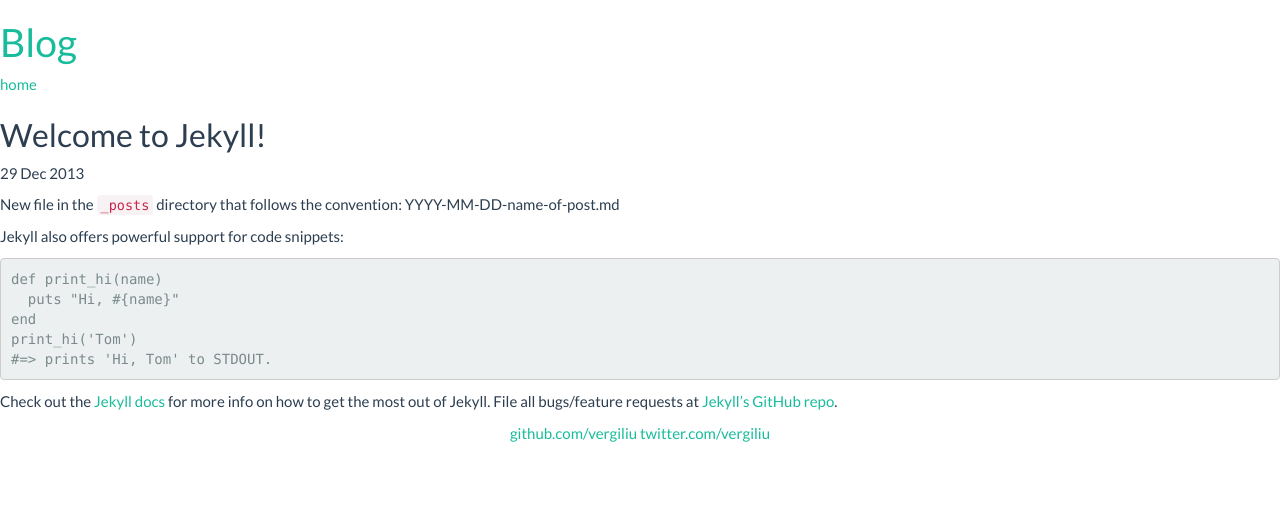
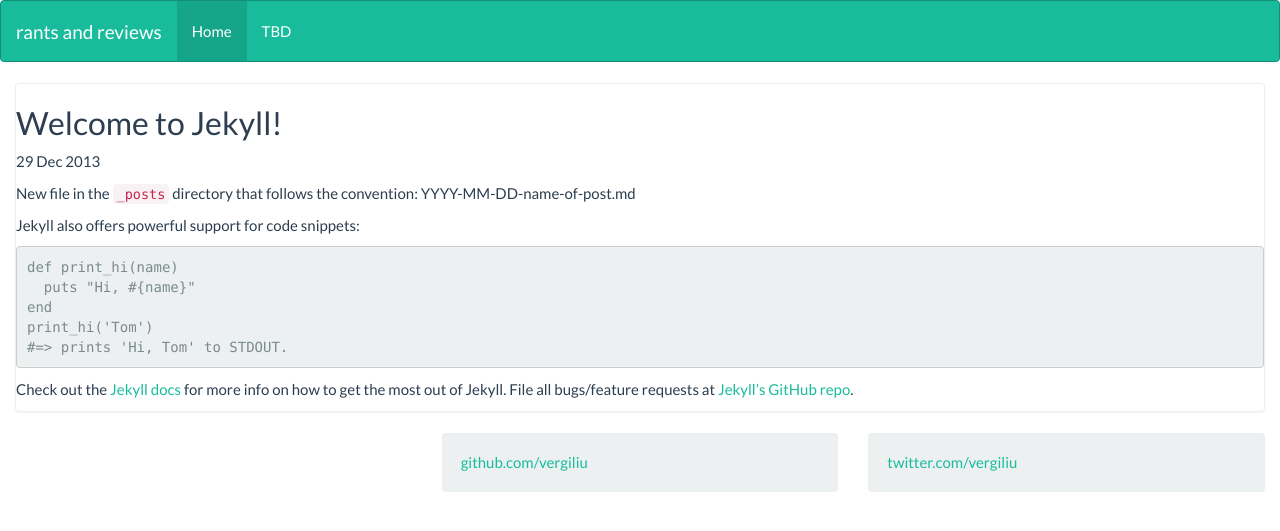
Before and after one commit to vergiliu/vergiliu.github.io, a Jekyll site: the page built from _posts/2013-12-29-welcome-to-jekyll.md, in a window 1280 px wide. Shown: the top 531 px of the page. Built offline with Jekyll 4.4.1, drawn with Linux system fonts in a browser that asks for light colours; Markdown is read by kramdown in place of the engine named in the settings.

Commit message:
updated bootstrap css

```diff
--- a/_config.yml
+++ b/_config.yml
@@ -1,4 +1,4 @@
-name: Blog
+name: rants and reviews
 markdown: redcarpet
 pygments: true
 
--- a/_layouts/default.html
+++ b/_layouts/default.html
@@ -1,5 +1,6 @@
 <!DOCTYPE html>
 <html>
+
 <head>
 	<meta charset="utf-8">
 	<meta http-equiv="X-UA-Compatible" content="IE=edge,chrome=1">
@@ -9,32 +10,72 @@
 	<!-- bootstrap CSS -->
 	<link rel="stylesheet" href="/css/bootstrap.min.css">
 
-        <!-- syntax highlighting CSS
-        <link rel="stylesheet" href="/css/syntax.css">
+	<!-- syntax highlighting CSS -->
+	<!-- <link rel="stylesheet" href="/css/syntax.css"> -->
 
-        <!-- Custom CSS
-        <link rel="stylesheet" href="/css/main.css">
+	<!-- Custom CSS -->
+	<!-- <link rel="stylesheet" href="/css/main.css"> -->
+
+</head>
+
+<body>
+<div class="col-lg-12">
+	<div class="row">
+		<div class="navbar navbar-inverse">
+			<div class="navbar-header">
+			  <button type="button" class="navbar-toggle" data-toggle="collapse" data-target=".navbar-responsive-collapse">
+				<span class="icon-bar"></span>
+				<span class="icon-bar"></span>
+				<span class="icon-bar"></span>
+			  </button>
+			  <a class="navbar-brand" href="/">{{ site.name }}</a>
+			</div>
+			<div class="navbar-collapse collapse navbar-responsive-collapse">
+			  <ul class="nav navbar-nav">
+				<li class="active"><a href="/">Home</a></li>
+				<li><a href="#">TBD</a></li>
+			  </ul>
+			  <!--
+			  <ul class="nav navbar-nav navbar-right">
+				<li class="dropdown">
+				  <a href="#" class="dropdown-toggle" data-toggle="dropdown">Dropdown <b class="caret"></b></a>
+				  <ul class="dropdown-menu">
+					<li><a href="#">Action</a></li>
+					<li><a href="#">Another action</a></li>
+					<li><a href="#">Something else here</a></li>
+					<li class="divider"></li>
+					<li><a href="#">Separated link</a></li>
+				  </ul>
+				</li>
+			  </ul>
 			  -->
-    </head>
-    <body>
+			</div>
+		  </div>
+	  </div> <!-- row -->
 
-        <div class="site">
-          <div class="header">
-            <h1 class="title"><a href="/">{{ site.name }}</a></h1>
-            <a class="extra" href="/">home</a>
-          </div>
+    <div class="panel panel-default">
 
 	{{ content }}
 
-          <div class="footer">
-            <center>
-              <p>
+    </div>
+
+	<footer>
+		<div class="row">
+			<div class="col-lg-4"> </div>
+			<div class="col-lg-4">
+				<div class="well">
 					<a href="https://github.com/{{ site.author.name }}">github.com/{{ site.author.name }}</a>
-                <a href="https://twitter.com/{{ site.author.name }}">twitter.com/{{ site.author.name }}</a><br />
-              </p>
-            </center>
 				</div>
 			</div>
+			<div class="col-lg-4">
+				<div class="well">
+				<a href="https://twitter.com/{{ site.author.name }}">twitter.com/{{ site.author.name }}</a>
+				</div>
+			</div>
+		</div>
+	</footer>
 
+</div>
 </body>
+
 </html>
```
Lines whose indentation alone changed are shown as unchanged.
